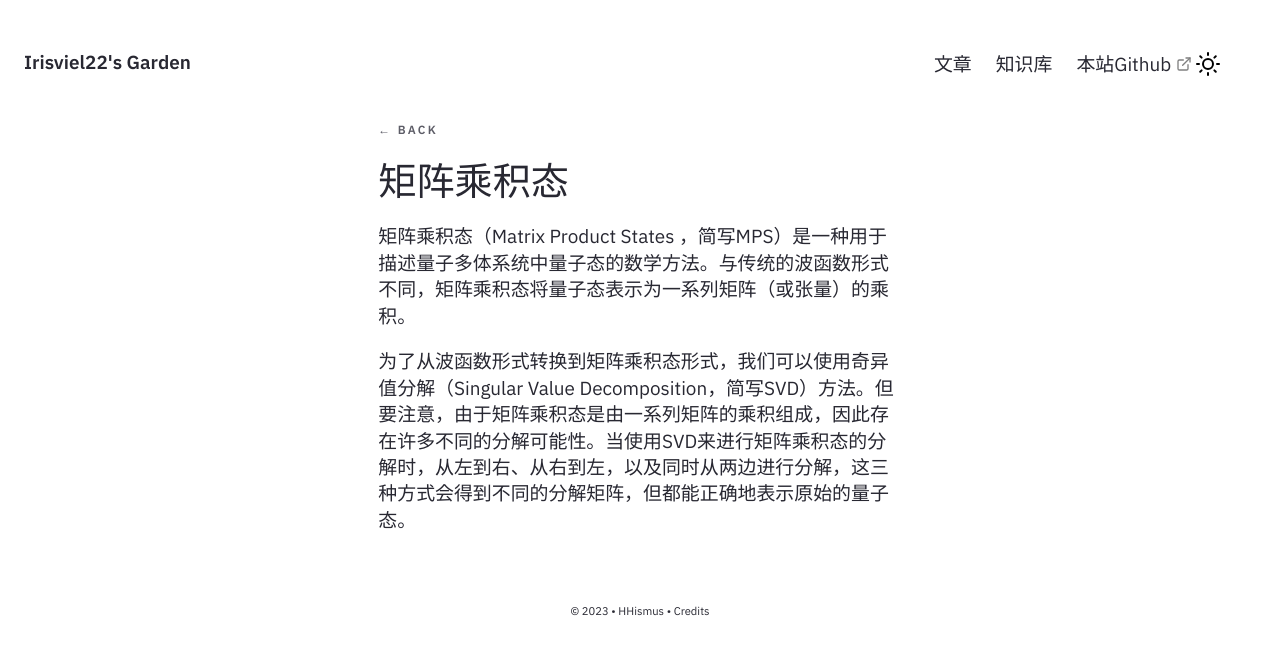
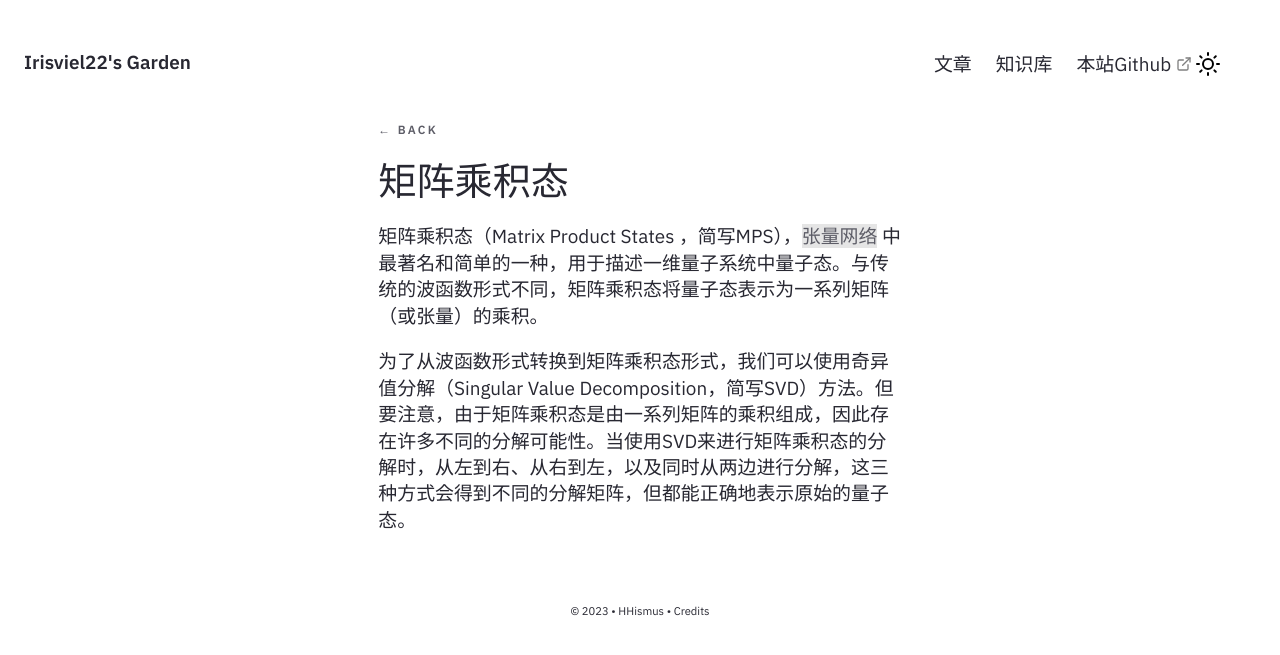
Before and after one commit to Irisviel22/Irisviel22.github.io, a Jekyll site: the page built from _notes/Public/矩阵乘积态.md, in a window 1280 px wide. Shown: the top 655 px of the page. Built offline with Jekyll 4.4.1, drawn with Linux system fonts in a browser that asks for light colours.

Commit message:
Update 矩阵乘积态.md

```diff
--- a/_notes/Public/矩阵乘积态.md
+++ b/_notes/Public/矩阵乘积态.md
@@ -8,6 +8,6 @@ tags:
   - PA
   - 🌱
 ---
-矩阵乘积态（Matrix Product States ，简写MPS）是一种用于描述量子多体系统中量子态的数学方法。与传统的波函数形式不同，矩阵乘积态将量子态表示为一系列矩阵（或张量）的乘积。
+矩阵乘积态（Matrix Product States ，简写MPS），[[张量网络]]中最著名和简单的一种，用于描述一维量子系统中量子态。与传统的波函数形式不同，矩阵乘积态将量子态表示为一系列矩阵（或张量）的乘积。
 
 为了从波函数形式转换到矩阵乘积态形式，我们可以使用奇异值分解（Singular Value Decomposition，简写SVD）方法。但要注意，由于矩阵乘积态是由一系列矩阵的乘积组成，因此存在许多不同的分解可能性。当使用SVD来进行矩阵乘积态的分解时，从左到右、从右到左，以及同时从两边进行分解，这三种方式会得到不同的分解矩阵，但都能正确地表示原始的量子态。
```
